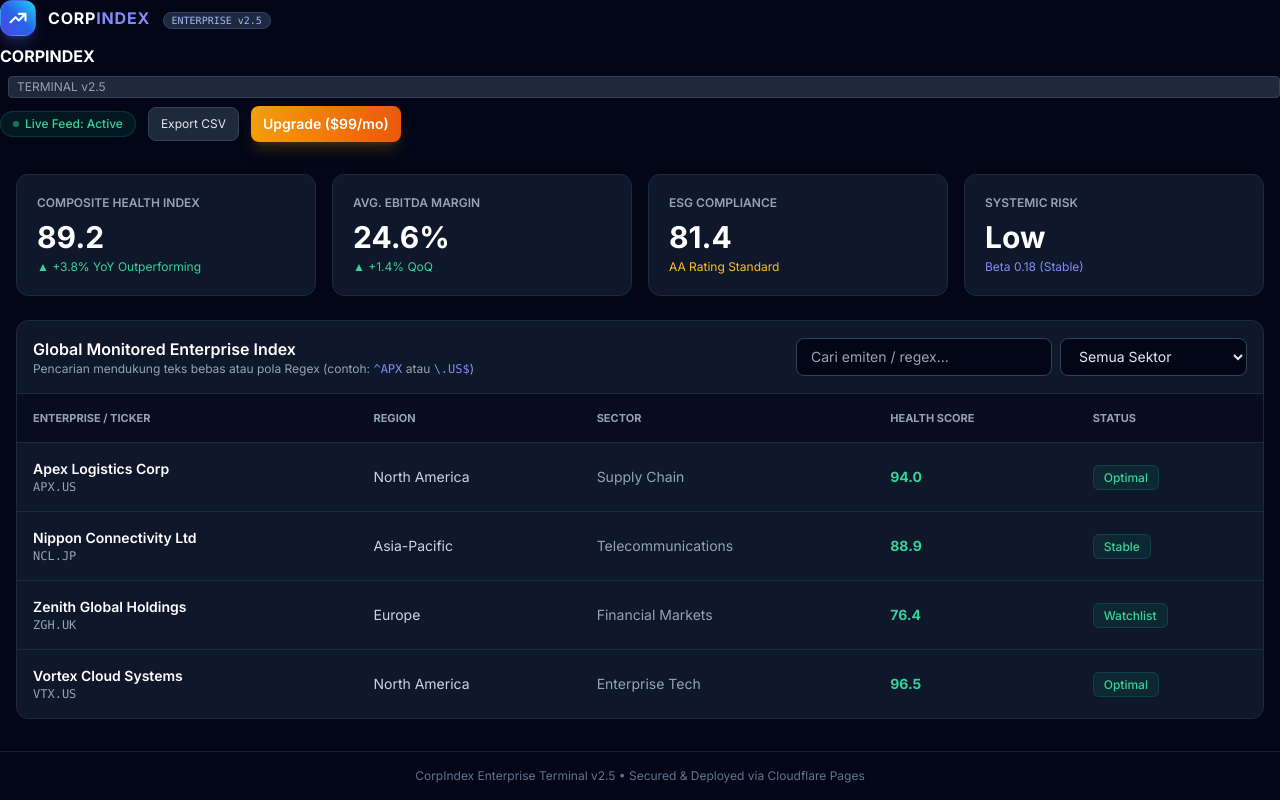
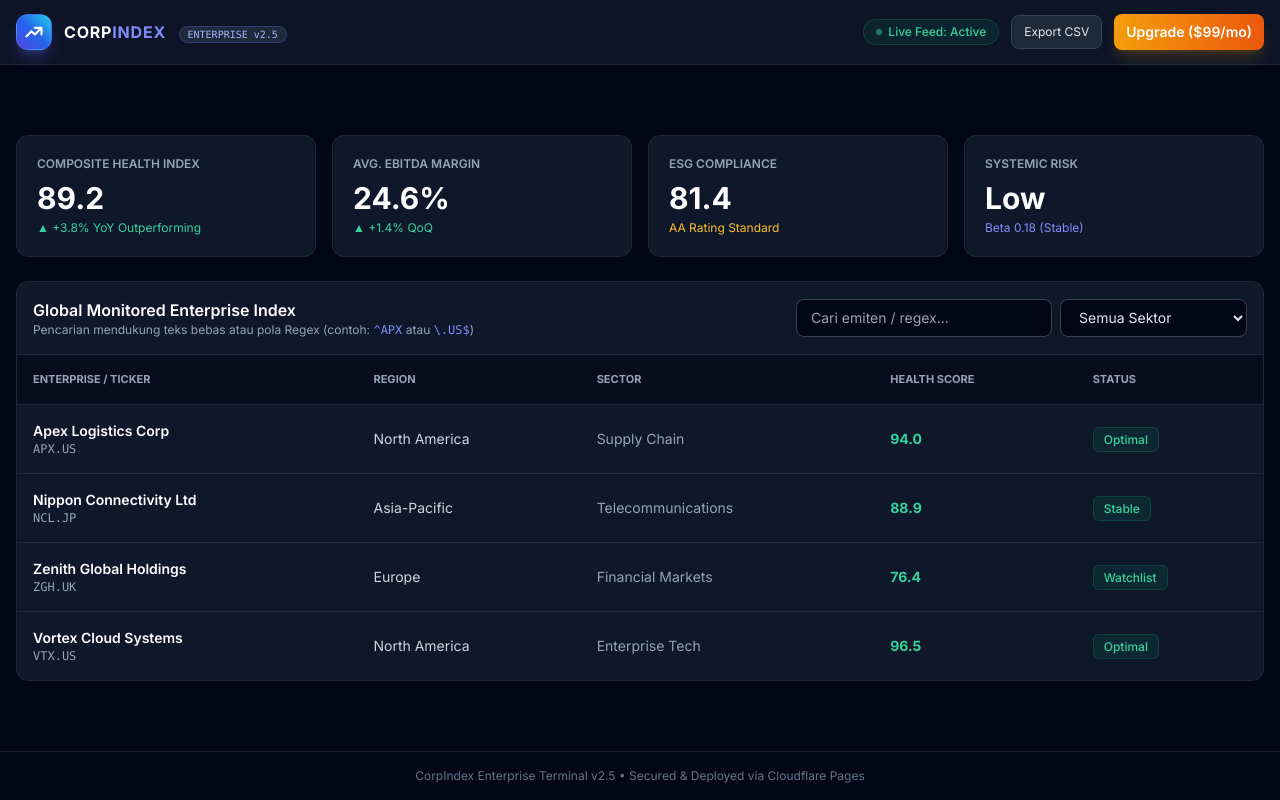
Before and after one commit to rimba-anggoro/corporate-index-dashboard, a plain HTML site: page index.html in a window 1280 px wide. Drawn offline with nearby package versions, Linux system fonts and the light colour scheme.

Commit message:
Update index.html

```diff
--- a/index.html
+++ b/index.html
@@ -12,6 +12,8 @@
 </head>
 <body class="bg-slate-950 text-slate-100 min-h-screen flex flex-col justify-between">
     <!-- Top Navigation Bar -->
+    <nav class="border-b border-slate-800 bg-slate-900/90 backdrop-blur sticky top-0 z-30">
+        <div class="max-w-7xl mx-auto px-4 h-16 flex items-center justify-between">
             <div class="flex items-center gap-3">
                 <!-- Logo Baru: Terminal Financial Gradient & Growth Icon -->
                 <div class="flex items-center justify-center w-9 h-9 rounded-xl bg-gradient-to-tr from-indigo-600 via-blue-600 to-cyan-400 shadow-lg shadow-indigo-500/30 border border-indigo-400/30">
@@ -22,10 +24,6 @@
                 <div>
                     <span class="font-extrabold text-white tracking-wider text-base">CORP<span class="text-indigo-400">INDEX</span></span>
                     <span class="ml-2 text-[10px] px-2 py-0.5 rounded-full bg-slate-800 text-indigo-300 border border-indigo-500/30 font-mono">ENTERPRISE v2.5</span>
-    </div>
-</div>
-                    <span class="font-bold text-white text-base">CORPINDEX</span>
-                    <span class="ml-2 text-xs px-2 py-0.5 rounded bg-slate-800 text-slate-400 border border-slate-700">TERMINAL v2.5</span>
                 </div>
             </div>
             <div class="flex items-center gap-2 sm:gap-3">
@@ -160,17 +158,15 @@
             });
         }
 
-        // Fitur Pencarian Canggih Berbasis Regex & Sektor
         function filterTable() {
             const query = document.getElementById('searchInput').value;
             const sector = document.getElementById('sectorFilter').value;
 
             let regex;
             try {
-                // Mendukung ekspresi regular (regex) secara aman secara real-time
                 regex = new RegExp(query, 'i');
             } catch (e) {
-                regex = new RegExp('', 'i'); // Fallback jika regex belum lengkap diketik
+                regex = new RegExp('', 'i');
             }
 
             const filtered = companies.filter(c => {
@@ -201,7 +197,6 @@
             document.getElementById('pricingModal').classList.add('hidden');
         }
 
-        // Simulasi Live Market Data Feed secara periodik
         setInterval(() => {
             companies.forEach(c => {
                 const delta = (Math.random() * 0.4 - 0.2);
@@ -210,7 +205,6 @@
             filterTable();
         }, 5000);
 
-        // Render awal
         renderTable(companies);
     </script>
 </body>
```
Lines whose indentation alone changed are shown as unchanged.
